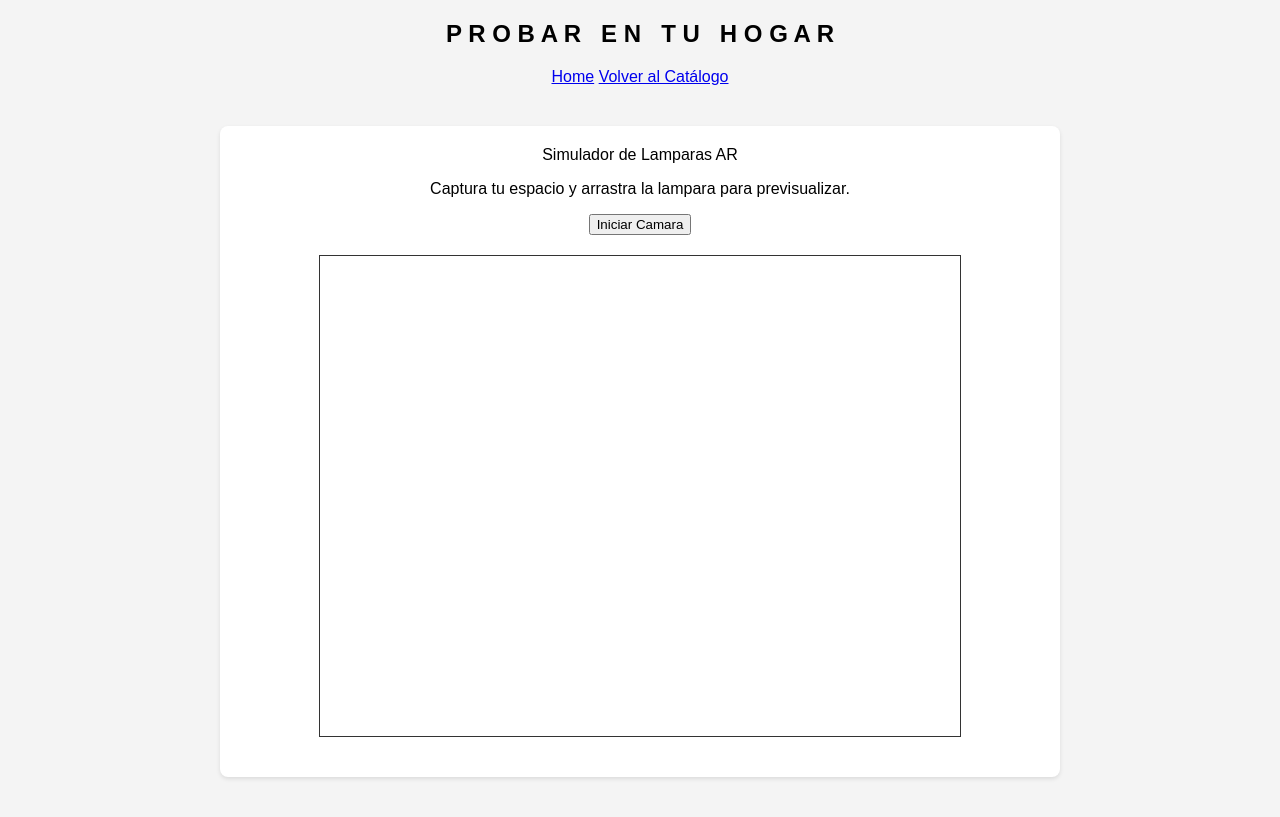
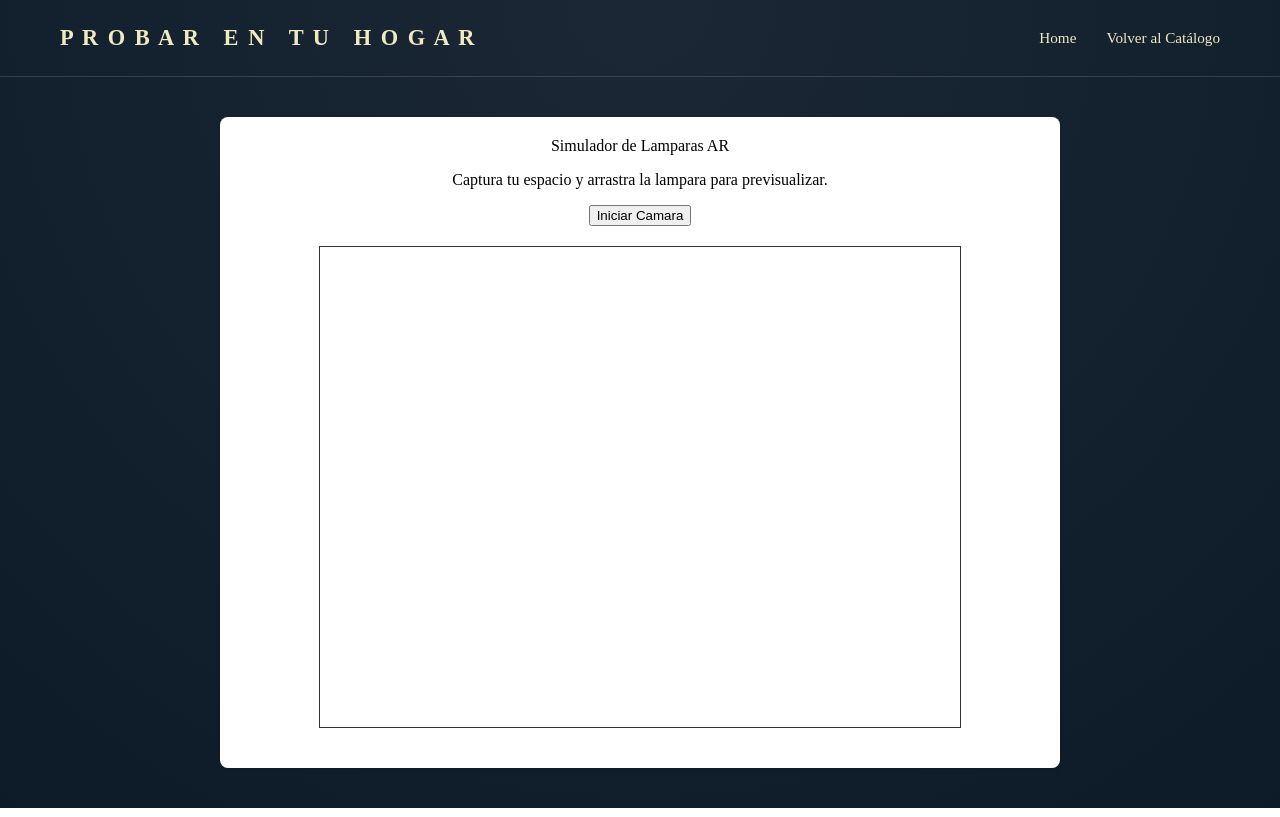
Before and after one commit to prii20/proyecto, a plain HTML site: page fronted/probar.html in a window 1280 px wide. Drawn offline with Linux system fonts and the light colour scheme.

Commit message:
Actualice estilos del catalogo y tambien hice pequeñas correciones

```diff
--- a/fronted/probar.css
+++ b/fronted/probar.css
@@ -1,19 +1,57 @@
 body {
-            font-family: Arial, sans-serif;
+            padding: 0;
             text-align: center;
-            margin: 20px;
+            margin: 0;
             background-color: #f4f4f4;
+            background: radial-gradient(circle at top, #1b2735, #0d1b28);
         }
-        .camera-section {
-            background-color: white;
-            padding: 20px;
-            border-radius: 8px;
-            box-shadow: 0 2px 4px rgba(0,0,0,0.1);
+
+
+
+.header-content {
+  display: flex;
+  justify-content: space-between;
+  align-items: center;
+  padding: 25px 60px;
+  border-bottom: 1px solid rgba(240, 234, 193, 0.15);
+}
+
+.header-content h2 {
+  margin: 0;
+  font-size: 1.4rem;
+  font-weight: 600;
+  letter-spacing: 2px;
+  color: #f0eac1;
+  text-transform: uppercase;
+}
+
+.nav {
+  display: flex;
+  gap: 30px;
+}
+
+.nav a {
+  color: #f0eac1;
+  text-decoration: none;
+  font-size: 0.95rem;
+  transition: color 0.3s, text-shadow 0.3s;
+}
+
+.nav a:hover {
+  color: #ffffff;
+  text-shadow: 0 0 8px rgba(240, 234, 193, 0.6);
+}
+
+.camera-section {
+  background-color: white;
+  padding: 20px;
+  border-radius: 8px;
+  box-shadow: 0 2px 4px rgba(0,0,0,0.1);
             max-width: 800px;
             margin: 40px auto;
         }
 
-        #simuladorArea{
+#simuladorArea {
             position: relative;
             width: 640px;
             height: 480px;
@@ -35,3 +73,26 @@ body {
             cursor:grab;
             z-index: 10;
         }
+
+        /*animacion de entrada suave*/
+        /* Definición de la animación de zoom/fade */
+@keyframes entradaSuave {
+    /* Estado inicial (invisible y ligeramente pequeño) */
+    from {
+        opacity: 0;
+        transform: scale(0.98); /* 2% más pequeño */
+    }
+    /* Estado final (visible y tamaño normal) */
+    to {
+        opacity: 1;
+        transform: scale(1);
+    }
+}
+main {
+
+    margin-top: 20px;
+
+    /* Aplicar la animación: nombre, duración, función de tiempo */
+    animation: entradaSuave 0.8s ease-out forwards;
+    /* 'forwards' asegura que se quede en el estado final */
+}
--- a/fronted/probar.html
+++ b/fronted/probar.html
@@ -1,15 +1,12 @@
 <!DOCTYPE html>
 <html lang="es">
-
 <head>
     <meta charset="UTF-8">
     <meta name="viewport" content="width=device-width, initial-scale=1.0">
     <title>Probar Lámpara en tu Hogar</title>
     <link rel="stylesheet" href="probar.css">
     <script src="probar.js" defer></script>
-
 </head>
-
 <body>
 
     <header>
@@ -33,11 +30,12 @@
            <button id="takePhotoBtn" style="display:none;">Tomar Foto</button>
            <button id="clearPhotoBtn" style="display:none;">Borrar Foto</button>
            <button id="addLampBtn" style="display: none;">Poner Lampara</button>
+           <button id="saveLamp-Btn" style="display: none;">Guardar Foto</button>
 
            <div id="lamparaSeleccion" style="display:none;">
             <span>Selecciona una Lampara:</span>
             <button class="add-lamp-btn" data-lampara-src="lamparas/celestia.png">Lampara Colgante</button>
-            <button class="add-lamp-btn" data-lampara-src="lamparas/TORRENT.encendida hueso.png"
+            <button class="add-lamp-btn" data-lampara-src="lamparas/TORRENT.encendida hueso.png">Lampara de Pie</button>
            </div>
             </div>
 
--- a/fronted/probar.js
+++ b/fronted/probar.js
@@ -51,6 +51,7 @@ const takePhotoButton = document.getElementById('takePhotoBtn');
 const clearPhotoButton = document.getElementById('clearPhotoBtn');
 const addLampButton = document.getElementById('addLampBtn');
 const errorMessage = document.getElementById('errorMessage');
+const saveLampButton = document.getElementById('saveLamp-Btn');
 
 const lamparaSelectionDiv= document.getElementById('lamparaSeleccion');
 const lampButtons = document.querySelectorAll('.add-lamp-btn');
@@ -129,7 +130,7 @@ takePhotoButton.addEventListener('click', ()=>{
   stopButton.style.display='none';
   clearPhotoButton.style.display='inline-block';
   addLampButton.style.display='inline-block';
-
+  saveLampButton.style.display='inline-block';
   lamparaSelectionDiv.style.display='block';
 });
 
```
Also changed, not shown: fronted/catalogo.css (+4 -4 lines).
